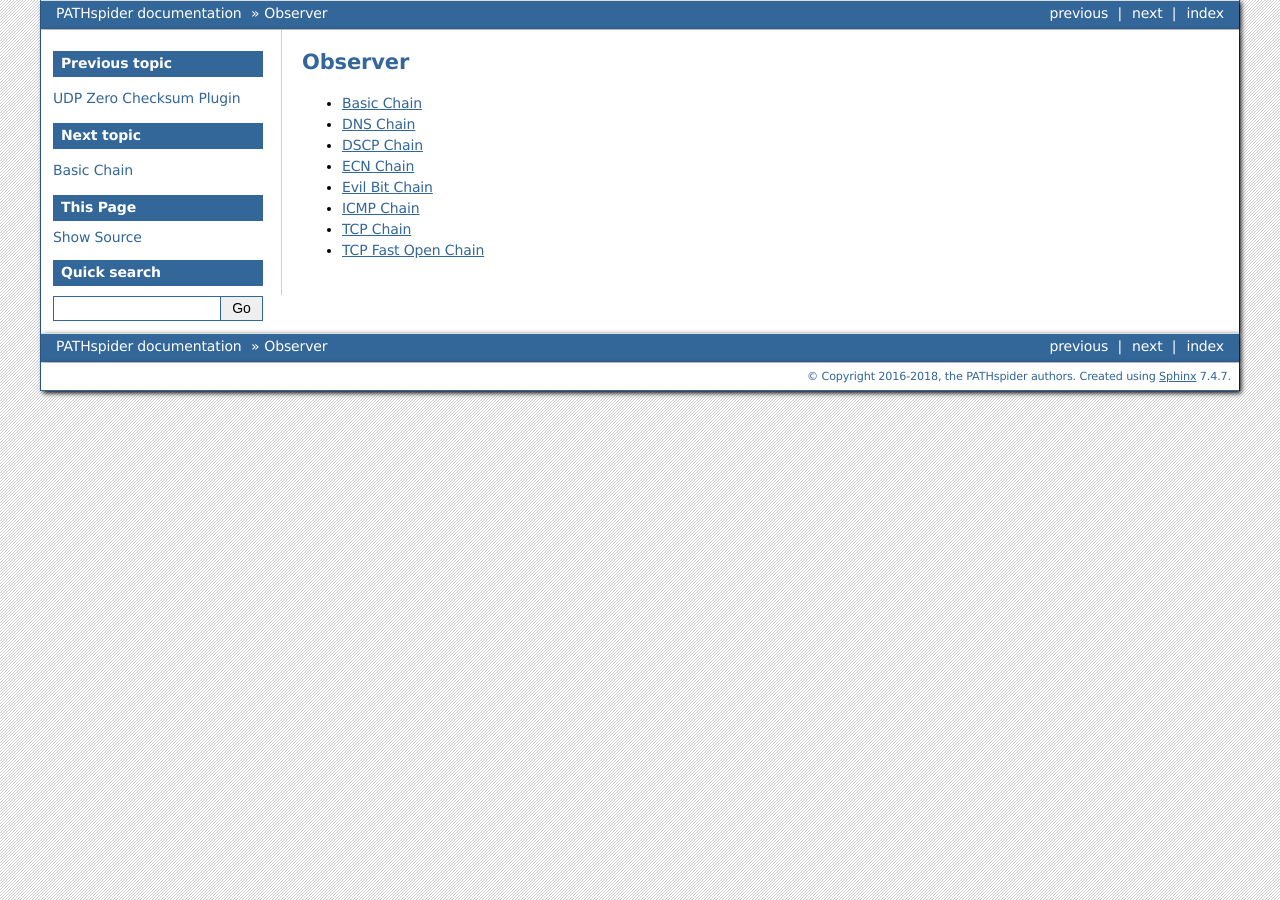
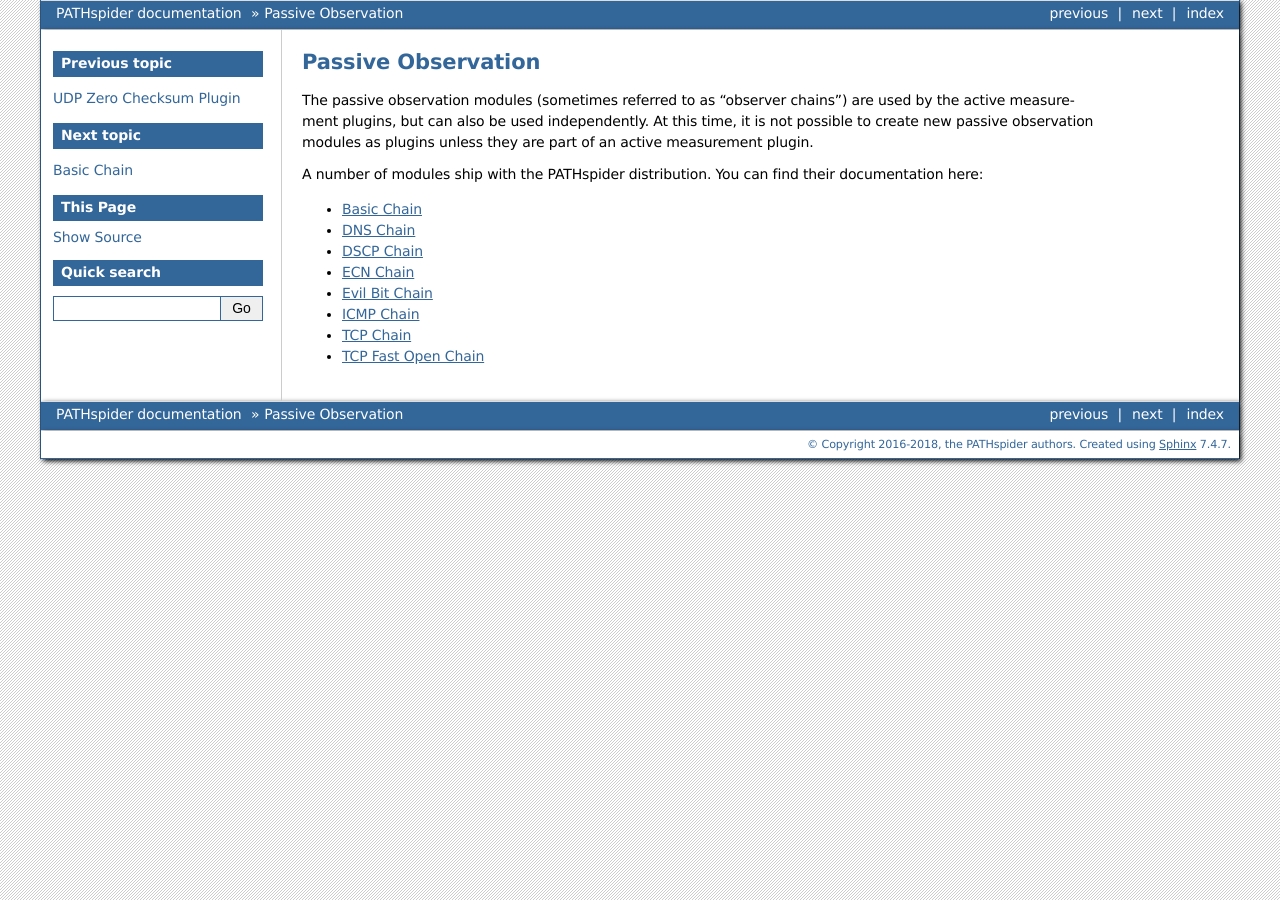
Before and after one commit to mami-project/pathspider, a Sphinx documentation site: the page built from doc/observer.rst, in a window 1280 px wide. Built offline with Sphinx 7.4.7, drawn with Linux system fonts in a browser that asks for light colours; the version number could not be read and is left out.

Commit message:
doc: Add a short intro to passive observation modules

```diff
--- a/doc/observer.rst
+++ b/doc/observer.rst
@@ -1,7 +1,15 @@
 .. _observer:
 
-Observer
-========
+Passive Observation
+===================
+
+The passive observation modules (sometimes referred to as "observer chains")
+are used by the active measurement plugins, but can also be used independently.
+At this time, it is not possible to create new passive observation modules
+as plugins unless they are part of an active measurement plugin.
+
+A number of modules ship with the PATHspider distribution. You can find their
+documentation here:
 
 .. toctree::
    :glob:
```
